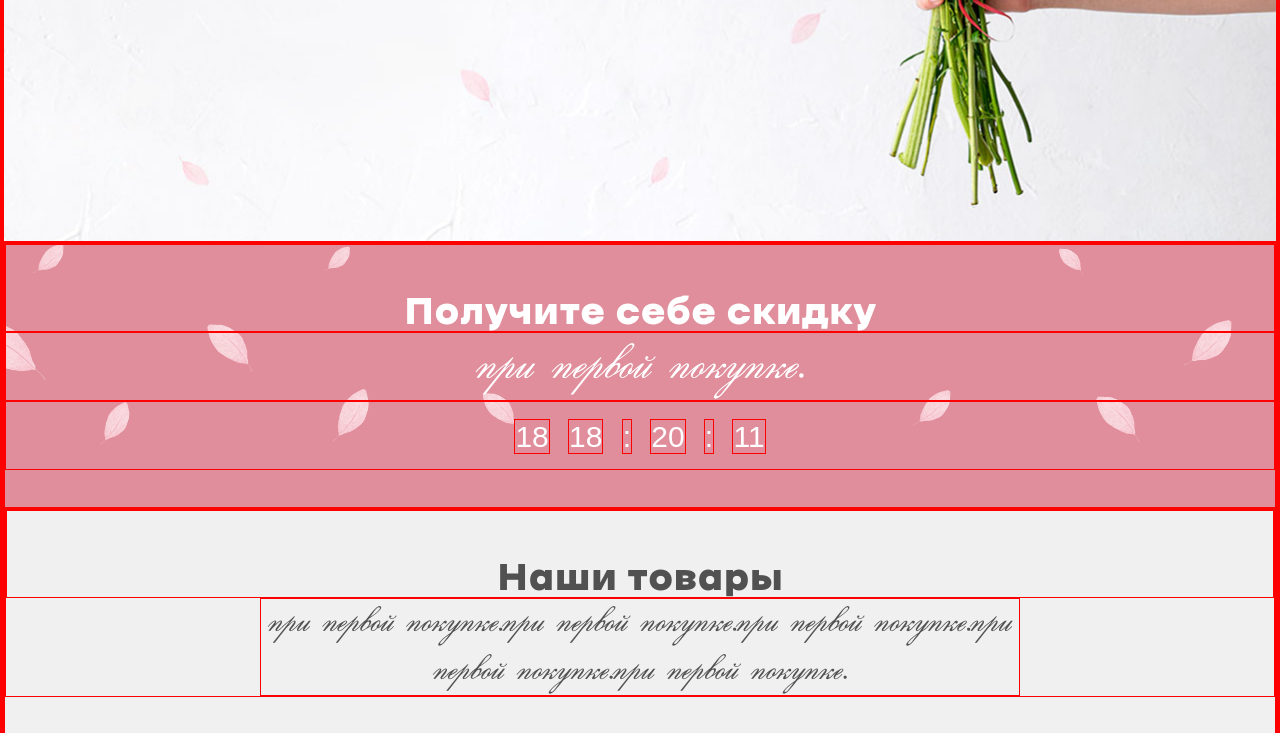
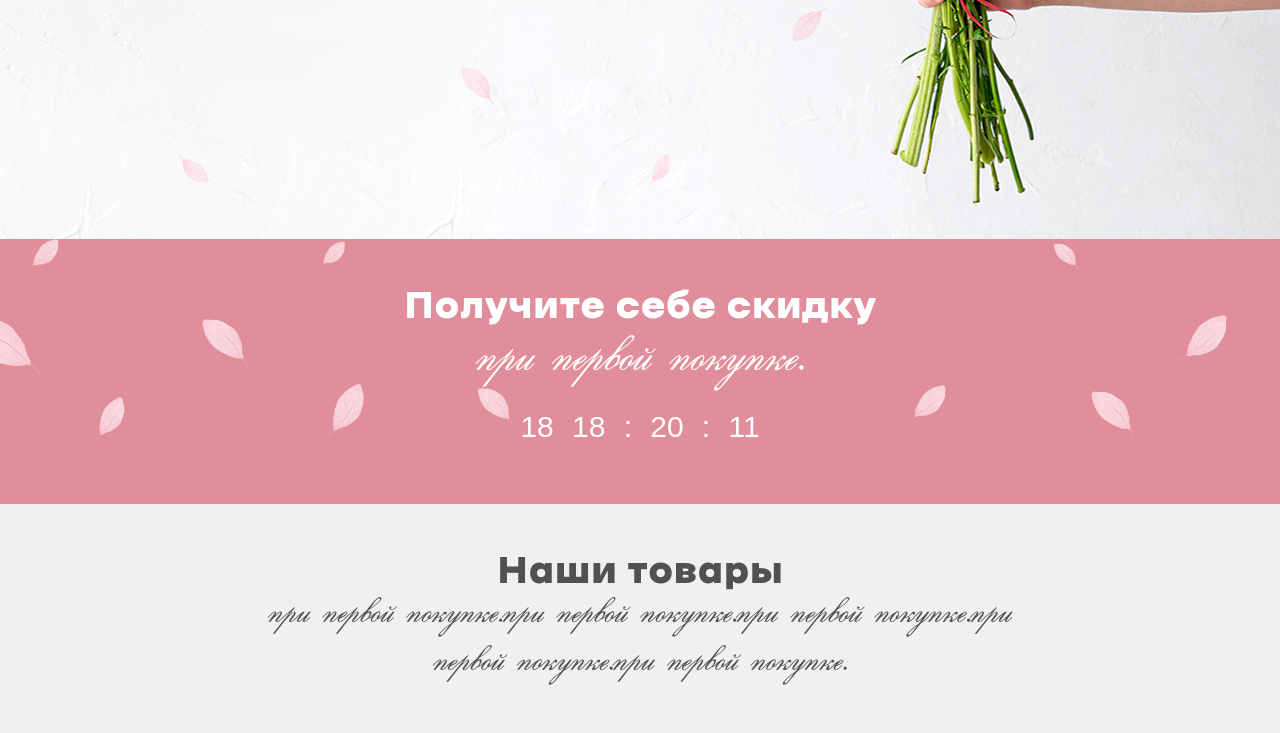
Before and after one commit to AKoders/flowersShop, a plain HTML site: page index.html in a window 1280 px wide. Shown: the part 663-1396 px from the top of the page. Drawn offline with Linux system fonts and the light colour scheme.

Commit message:
removed technical borders in css

```diff
--- a/css/style.css
+++ b/css/style.css
@@ -6,7 +6,7 @@ body {
 }
 
 * {
-    border: 1px solid #f00;
+    /*border: 1px solid #f00;*/
 }
 
 #content {
```
